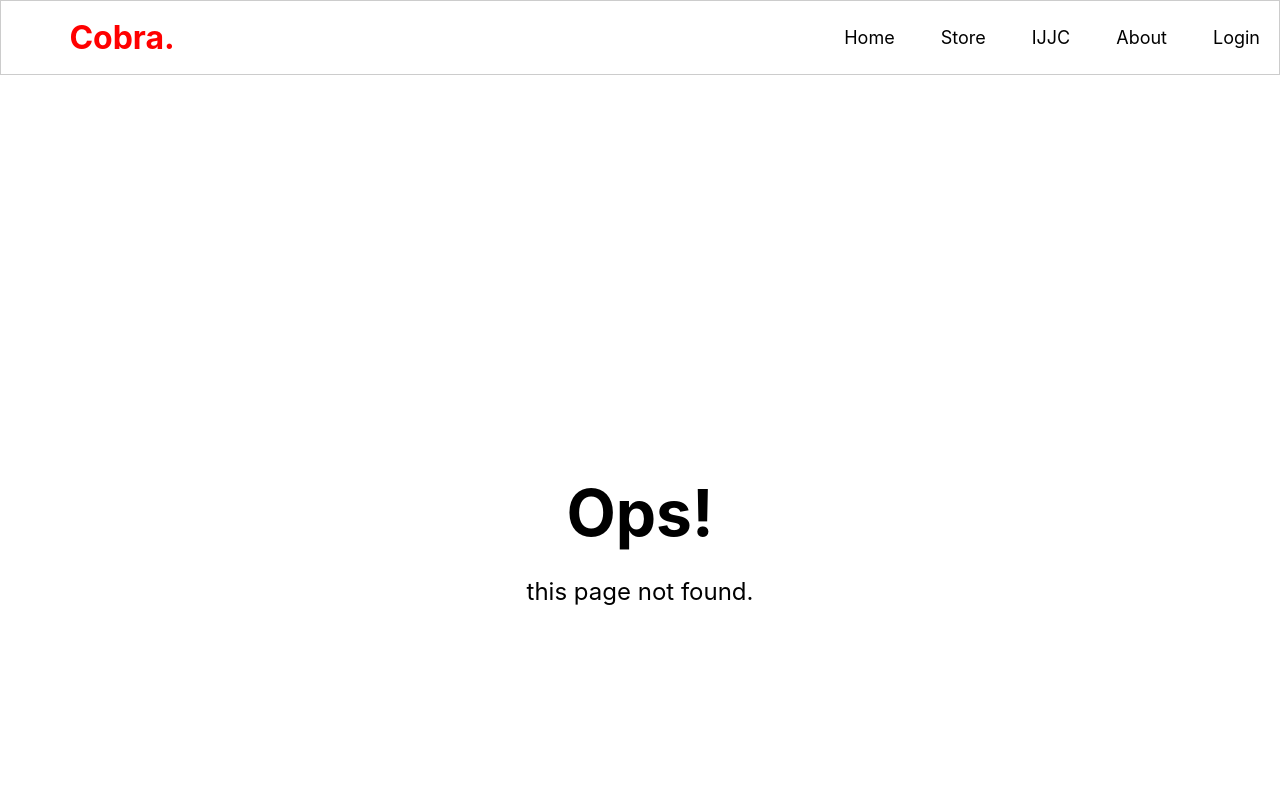
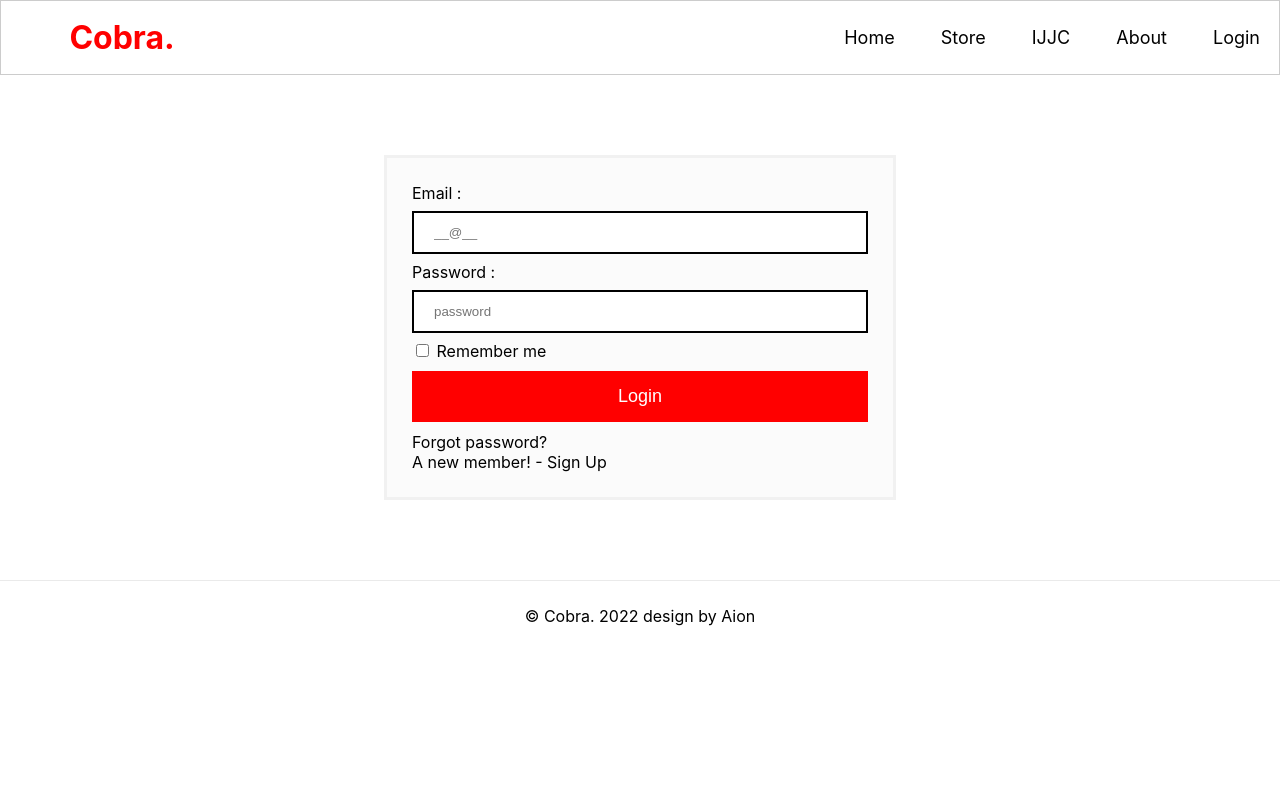
Before and after one commit to MotazAli/e-commerce-nextjs, a Next.js app: page /login in a window 1280 px wide. Before the commit this address had no page. Shown: the top 800 px of the page. Built offline with nearby package versions, Linux system fonts and the light colour scheme.

Commit message:
adding login screen UI

```diff
--- /dev/null
+++ b/pages/login.js
@@ -0,0 +1,39 @@
+import classNames from 'classnames';
+import { useState } from 'react';
+import styles from '../styles/Login.module.css'
+
+const Login = () => {
+
+    const [isChecked,setIsChecked] = useState(true);
+
+
+    const onChangeHandler = (e) =>{
+        //e.preventDefault();
+        setIsChecked(!isChecked);
+    }
+
+
+    return (
+
+            <form className={styles.form}>
+                <div className={styles.container}>
+                    <label>Email : </label>
+                    <input className={styles.filed} type="text" placeholder="__@__" name="email" required/>
+                    <label>Password : </label>
+                    <input className={styles.filed} type="password" placeholder="password" name="password" required/>
+
+                    <input type="checkbox" value={isChecked}  onChange={onChangeHandler} /> Remember me
+                    <button className={styles.button} type="submit">Login</button>
+                    <label className={styles.newline}><a href="#">Forgot password? </a></label>
+                    <label className={styles.newline}><a href="#">A new member! - Sign Up  </a></label>
+
+
+                    {/* <button type="button" className={classNames(styles.button,styles.cancelbtn)}> Cancel</button>
+                        */}
+                </div>
+            </form>
+
+    );
+}
+
+export default Login;
--- /dev/null
+++ b/styles/login.module.css
@@ -0,0 +1,64 @@
+.button {
+    background-color: red;
+    width: 100%;
+     color: white;
+     padding: 15px;
+     margin: 10px 0px;
+     border: none;
+     cursor: pointer;
+     font-size: large;
+      }
+
+
+.form {
+     border: 3px solid #f1f1f1;
+     width: 40%;
+ }
+
+ .filed {
+    width: 100%;
+    margin: 8px 0;
+    padding: 12px 20px;
+    display: inline-block;
+    border: 2px solid black;
+    box-sizing: border-box;
+}
+
+
+.newline {
+    width: 100%;
+    display: inline-block;
+}
+
+
+/* .filed input[type=text], input[type=password] {
+     width: 100%;
+     margin: 8px 0;
+     padding: 12px 20px;
+     display: inline-block;
+     border: 2px solid green;
+     box-sizing: border-box;
+ }   */
+.button:hover {
+     opacity: 0.7;
+ }
+.cancelbtn {
+     width: auto;
+     padding: 10px 18px;
+     margin: 10px 5px;
+ }
+
+
+.container {
+     padding: 25px;
+     background-color: #f1f1f14b;
+
+     /* background-color: lightblue;   */
+ }
+
+
+ @media screen and (max-width: 650px) {
+    .form {
+      width: 90%;
+    }
+  }
```
